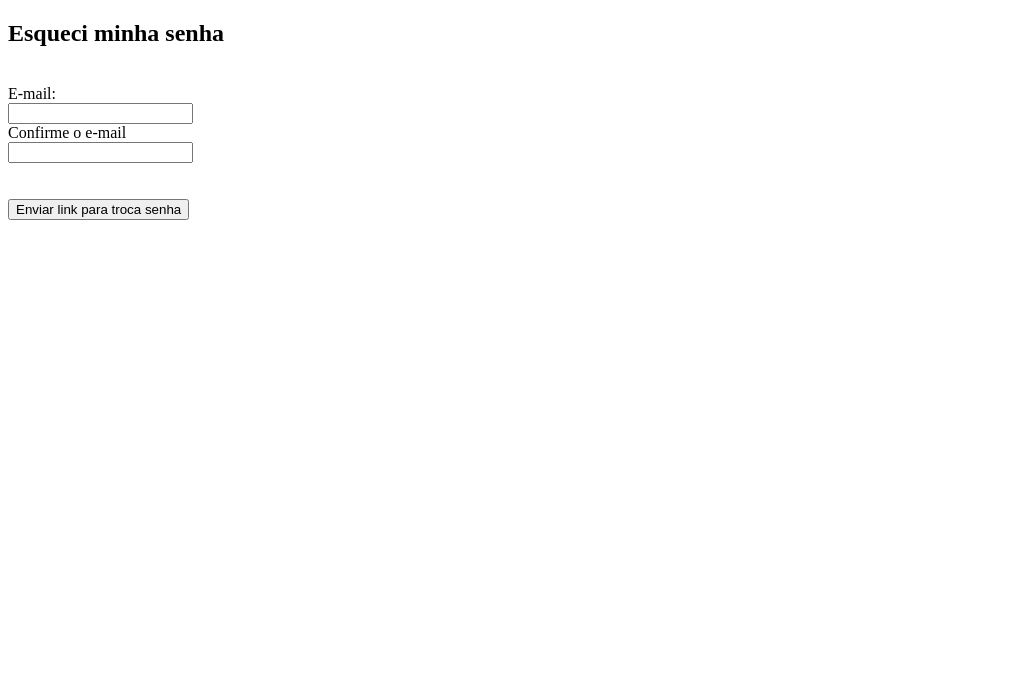
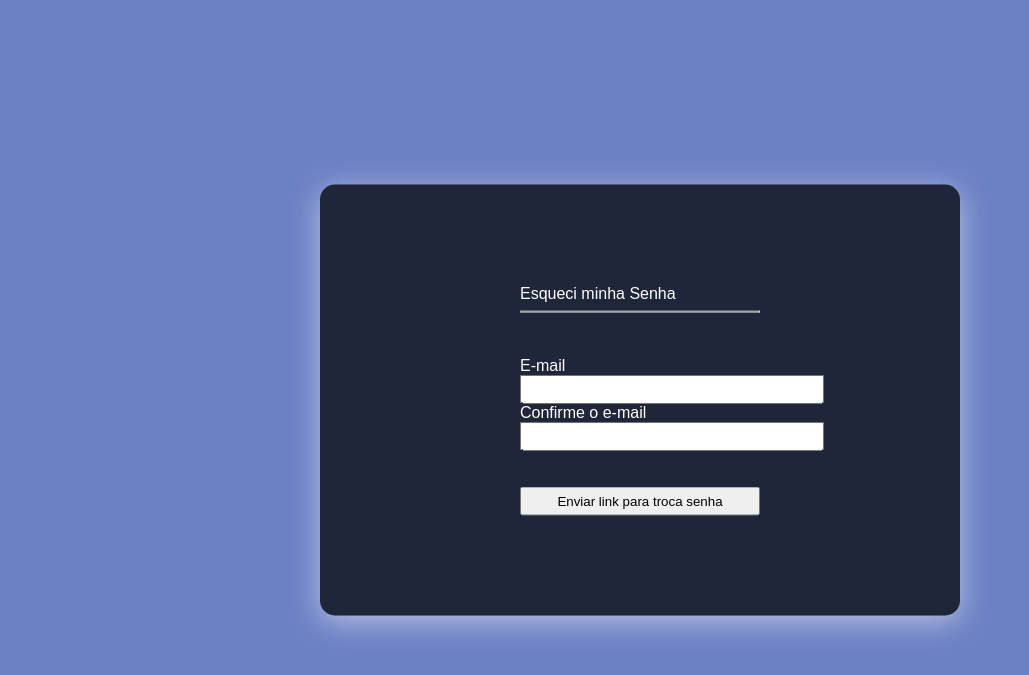
Before and after one commit to gilmarhonorato/parking, a PHP site: page /resetSenha.html in a window 1280 px wide. Shown: the top 675 px of the page, without its empty margins (0-1029 px from the left). Run offline with PHP 8.4, Linux system fonts and the light colour scheme.

Commit message:
Envio de todas 19-09

```diff
--- /dev/null
+++ b/css/resetsenha.css
@@ -0,0 +1,24 @@
+@import url('https://fonts.googleapis.com/css?family=montserrat:600|Open+Sans:600&display=swap');
+
+body{
+    font-family: Arial, Helvetica, sans-serif;
+    background-color: #6c80c4;
+}
+
+
+.res{
+    background-color: rgba(0, 0, 0, 0.705);
+    position: absolute;
+    box-shadow: 0 6px 30px rgba(255, 255, 255, 0.527);
+    top: 50%;
+    left: 50%;
+    transform: translate(-50%, -50%);
+    padding: 100px 200px;
+    border-radius: 15px;
+    color: white;
+}
+
+input, textarea{
+    width: 100%;
+    padding: 5px 30px;
+}
--- a/resetSenha.html
+++ b/resetSenha.html
@@ -4,22 +4,28 @@
 <head>
     <meta charset="UTF-8">
     <meta http-equiv="X-UA-Compatible" content="IE=edge">
-    <meta name="viewport" content="width=device-width, initial-scale=1.0">
+    <link rel="stylesheet" type="text/css" href="css/resetsenha.css" content="width=device-width, initial-scale=1.0">
     <title>Document</title>
 </head>
 
 <body>
-    <h2>Esqueci minha senha</h2>
-    <br>
-    <form action="post" action=" ">
 
-        E-mail: <br>
-        <input type="text" name="" id=""> <br>
-        Confirme o e-mail <br>
-        <input type="text" name="" id=""> <br>
-        <br>
-        <br>
-        <input type="button" value="Enviar link para troca senha" </form>
+
+        <form class="res" action="post">
+            Esqueci minha Senha <hr>
+            <br>
+
+            <br>
+            E-mail <br>
+            <input type="email"  name="" id="" required> <br>
+            Confirme o e-mail <br>
+            <input type="email"  name="" id="" required> <br>
+            <br>
+            <br>
+            <input type="button" value="Enviar link para troca senha"
+        </form>
+
+
 </body>
 
 </html>
```
Also changed, not shown: login.php (+7 -1 lines).
